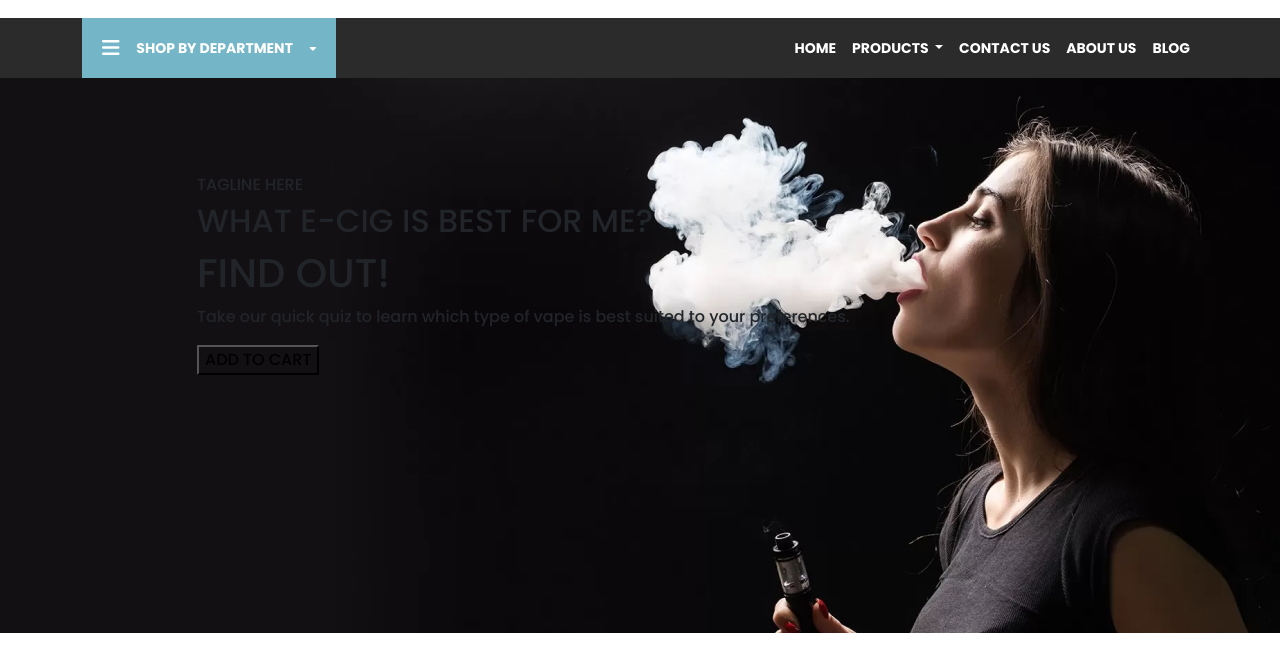
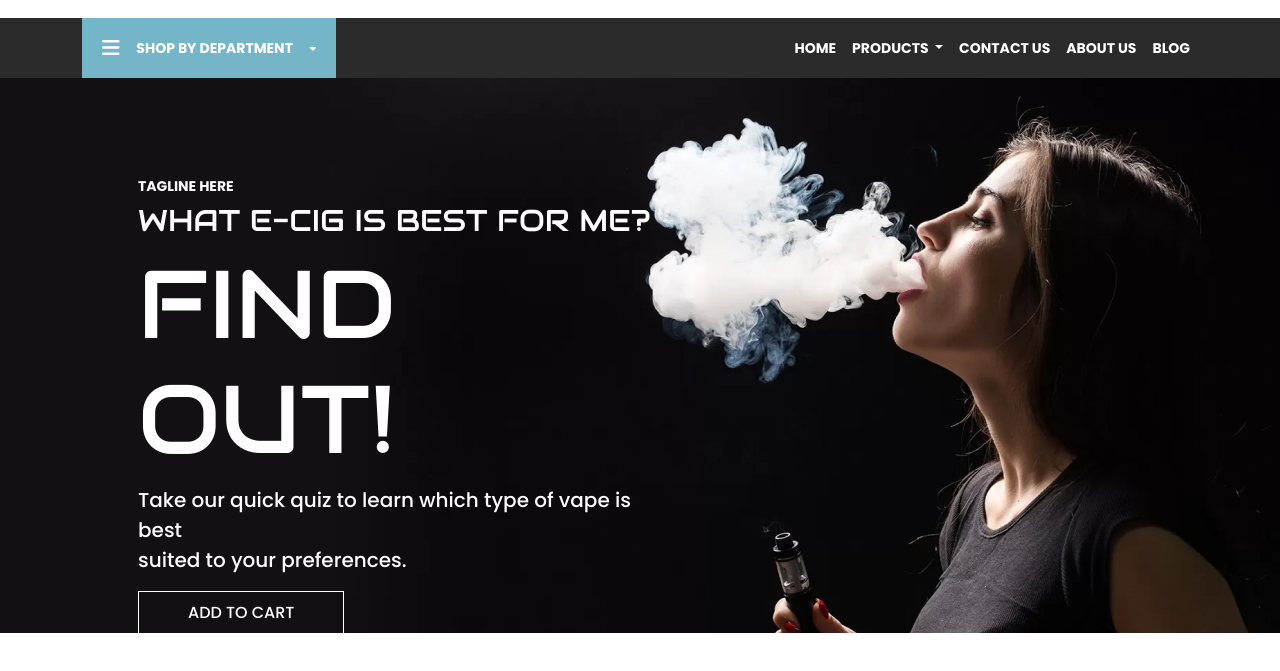
Before and after one commit to MehediHasan16/Vap-product-website, a plain HTML site: page index.html in a window 1280 px wide. Shown: the part 145-816 px from the top of the page. Drawn offline with nearby package versions, Linux system fonts and the light colour scheme; a web font is replaced by a local one.

Commit message:
added top banner

```diff
--- a/css/style.css
+++ b/css/style.css
@@ -185,9 +185,48 @@ hr {
 }
 
 .banner-text {
-    padding: 97px 0px 97px 197px;
+
+    margin-left: 138px;
+    margin-right: 601px;
+    padding: 100px 0;
+
+}
+
+.banner-text h6 {
+    font-weight: 600;
+    font-size: 14px;
+    color: var(--colorWhite);
+
+}
+
+.banner-text h2 {
+    font-weight: 400;
+    font-size: 30px;
+    color: var(--colorWhite);
+    font-family: Audiowide;
+
+}
+
+.banner-text h1 {
+    font-weight: 400;
+    font-size: 96px;
+    color: var(--colorWhite);
+    font-family: Audiowide;
+
+}
+
+.banner-text p {
+    font-weight: 500;
+    font-size: 20px;
+    color: var(--colorWhite);
+
+
 }
 
 .banner-text button {
+    color: var(--colorWhite);
+    padding: 9px 49px;
+    font-size: 16px;
     background-color: #feffff00;
+    border: 1.5px solid #FFFFFF;
 }
--- a/index.html
+++ b/index.html
@@ -130,11 +130,11 @@
         <!------------------------------------ top banner part ----------------------------------------------------------------------------->
         <section>
             <div class="top-banner-part">
-                <div class="banner-text">
+                <div class="banner-text ">
                     <h6>TAGLINE HERE</h6>
                     <h2>WHAT E-CIG IS BEST FOR ME?</h2>
                     <h1>FIND OUT!</h1>
-                    <P>Take our quick quiz to learn which type of vape is best suited to your preferences.</P>
+                    <P>Take our quick quiz to learn which type of vape is best <br> suited to your preferences.</P>
                     <button>ADD TO CART</button>
                 </div>
 
```
